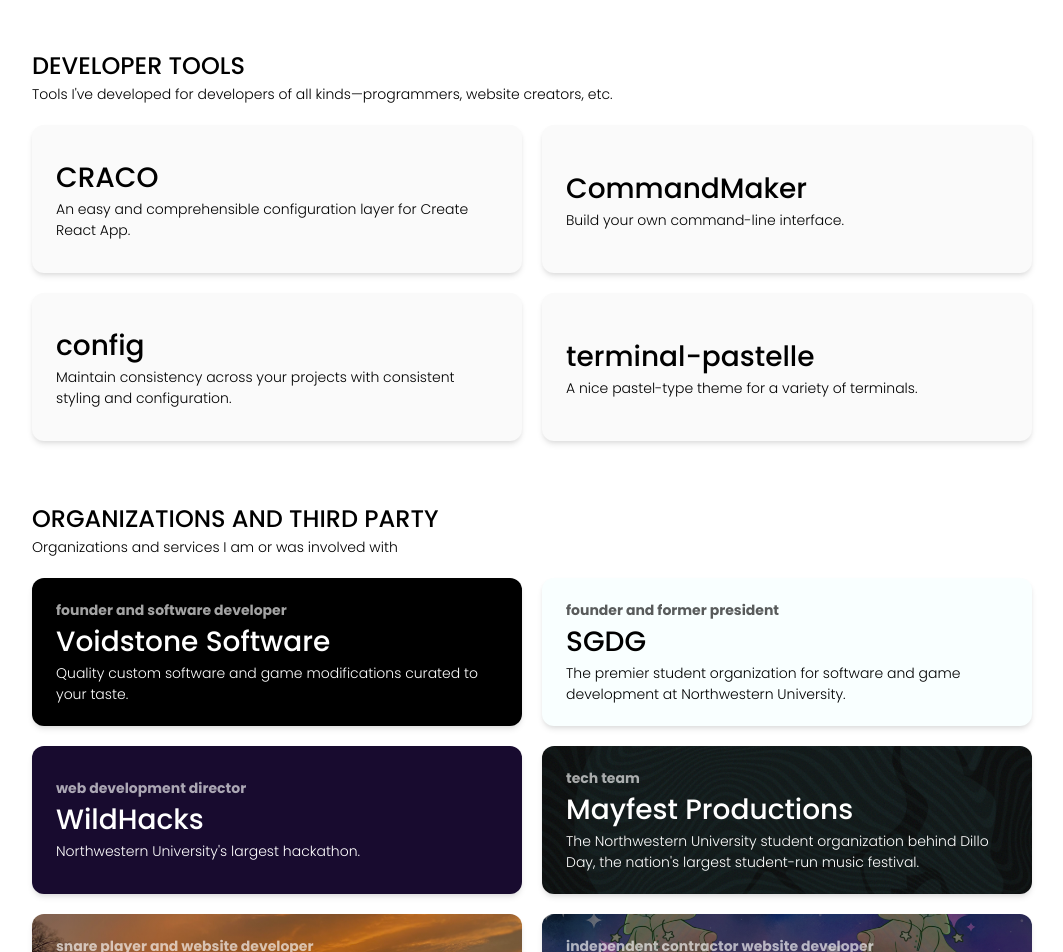
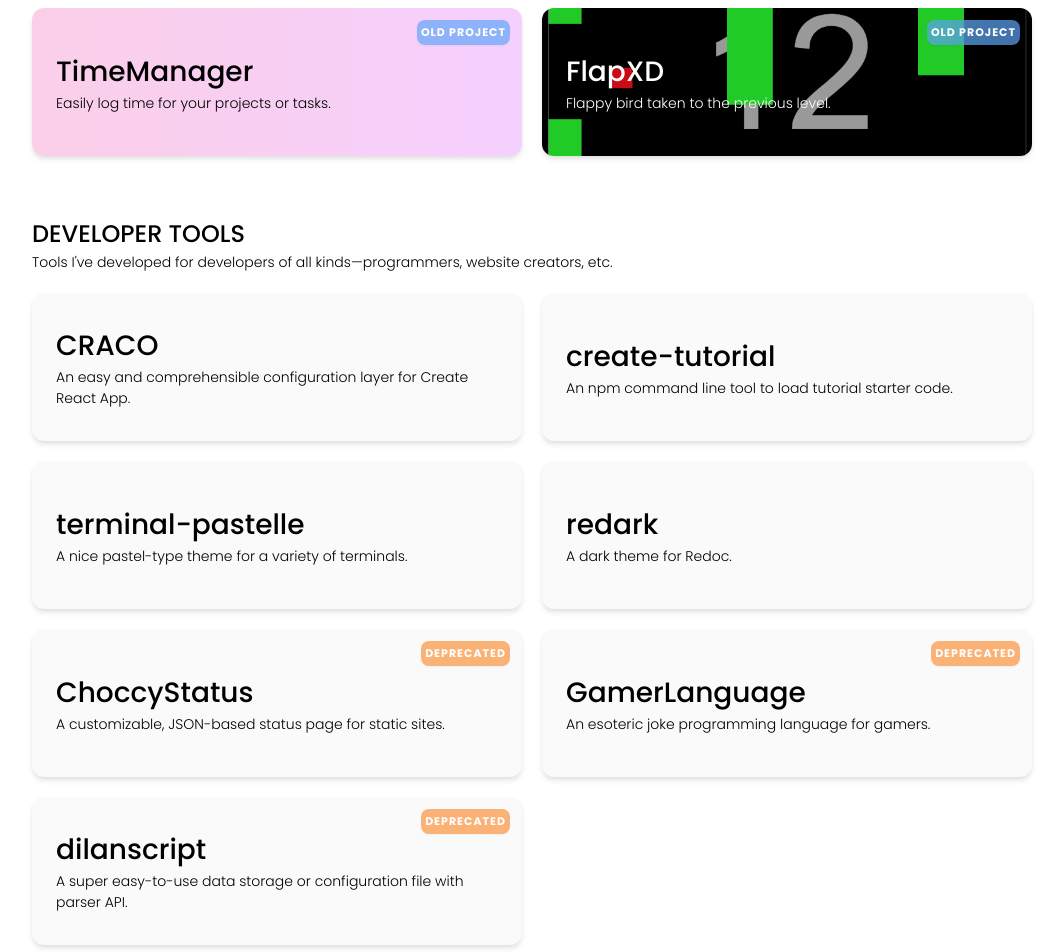
Before and after one commit to dilanx/dilanxd.com, a SvelteKit app: page /projects in a window 1280 px wide. Shown: the part 580-1532 px from the top of the page, without its empty margins (108-1171 px from the left). Built offline with nearby package versions, Linux system fonts and the light colour scheme.

Commit message:
content update

```diff
--- a/src/lib/common.ts
+++ b/src/lib/common.ts
@@ -10,6 +10,12 @@
   to?: string;
   image: string;
   alt: string;
+}
+
+export interface Badge {
+  text: string;
+  color: string;
+  size?: 'sm' | 'md';
 }
 
 export const lm = (route: string): DisplayLink => ({
--- a/src/lib/components/Bubble.svelte
+++ b/src/lib/components/Bubble.svelte
@@ -1,4 +1,6 @@
 <script lang="ts">
+  import type { Badge } from '$lib/common';
+  import BubbleBadge from './_bubble/BubbleBadge.svelte';
   import BubbleConditionalLink from './_bubble/BubbleConditionalLink.svelte';
 
   export let to: string | undefined = undefined;
@@ -9,10 +11,36 @@
 
   export let backgroundColor: string | undefined = undefined;
   export let backgroundImage: string | undefined = undefined;
-  //let defaultColor =
-  !backgroundColor && !backgroundImage ? '#fafafa' : undefined;
+  export let borderColor: string | undefined = undefined;
+
+  export let badges: Badge[] = [];
 
   export let dark = false;
+
+  export let old = false;
+  if (old) {
+    badges.push({
+      text: 'OLD PROJECT',
+      color: '#60a5fab0',
+    });
+  }
+
+  export let deprecated = false;
+  if (deprecated) {
+    badges.push({
+      text: 'DEPRECATED',
+      color: '#fb923cb0',
+    });
+  }
+
+  export let date = '';
+  if (date) {
+    badges.push({
+      text: date,
+      color: '#646464a0',
+      size: 'md',
+    });
+  }
 </script>
 
 <BubbleConditionalLink {to} {newTab}>
@@ -23,6 +51,7 @@
     class:no-bg={!backgroundColor && !backgroundImage}
     style:background-color={backgroundColor}
     style:background-image={backgroundImage}
+    style:border-color={borderColor}
     style:cursor={to ? 'pointer' : 'not-allowed'}
   >
     {#if role}
@@ -32,13 +61,21 @@
     {#if description}
       <p class="desc">{description}</p>
     {/if}
+    {#if badges.length > 0}
+      <div class="badges">
+        {#each badges as badge}
+          <BubbleBadge {badge} />
+        {/each}
+      </div>
+    {/if}
   </div>
 </BubbleConditionalLink>
 
 <style lang="scss">
   @use '../theme';
 
-  div {
+  .content {
+    position: relative;
     height: 132px;
     box-shadow: rgba(0, 0, 0, 0.1) 0px 4px 6px -1px,
       rgba(0, 0, 0, 0.06) 0px 2px 4px -1px;
@@ -66,9 +103,9 @@
     }
 
     &:hover {
-      border-color: theme.$link-primary;
+      border-color: theme.$link-primary !important;
       &.no-link {
-        border-color: theme.$link-disabled;
+        border-color: theme.$link-disabled !important;
       }
     }
 
@@ -89,5 +126,13 @@
       margin: 0;
       opacity: 0.64;
     }
+
+    .badges {
+      position: absolute;
+      top: 8px;
+      right: 8px;
+      display: flex;
+      gap: 8px;
+    }
   }
 </style>
--- a/src/lib/components/LinkButtons.svelte
+++ b/src/lib/components/LinkButtons.svelte
@@ -31,6 +31,7 @@
     display: flex;
     flex-wrap: wrap;
     justify-content: center;
+    gap: 8px;
     &.margin {
       margin: 24px;
     }
@@ -78,22 +79,25 @@
 
     &.mobileVertical {
       @include theme.sm {
-        flex-direction: column;
+        //flex-direction: column;
         align-items: center;
-        flex-wrap: nowrap;
+        flex-wrap: wrap;
 
         a {
-          width: 220px;
+          width: 128px;
+          height: 128px;
+          flex-direction: column;
+          justify-content: center;
+          align-items: center;
         }
 
         i {
-          //text-align: center;
-          //flex: 30%;
+          font-size: 32px;
         }
 
         p {
-          text-align: right;
-          flex: 1 0 auto;
+          text-align: center;
+          font-size: 16px;
           //flex: 70%;
         }
       }
--- /dev/null
+++ b/src/lib/components/_bubble/BubbleBadge.svelte
@@ -0,0 +1,37 @@
+<script lang="ts">
+  import type { Badge } from '$lib/common';
+
+  export let badge: Badge;
+</script>
+
+<div style:background-color={badge.color} class={badge.size || 'sm'}>
+  <p>{badge.text}</p>
+</div>
+
+<style lang="scss">
+  @use '../../theme';
+
+  div {
+    padding: 4px;
+    border-radius: 8px;
+    //border: 2px solid;
+    backdrop-filter: blur(32px);
+    -webkit-backdrop-filter: blur(32px);
+    box-shadow: rgba(0, 0, 0, 0.05) 0px 1px 2px 0px;
+
+    &.sm {
+      font-size: 11px;
+    }
+
+    &.md {
+      font-size: 13px;
+    }
+  }
+
+  p {
+    margin: 0;
+    font-weight: 800;
+    letter-spacing: 1px;
+    color: #ffffff;
+  }
+</style>
--- a/src/lib/components/_navigation/NavIconLink.svelte
+++ b/src/lib/components/_navigation/NavIconLink.svelte
@@ -4,7 +4,7 @@
 </script>
 
 <li>
-  <a href={to}> <i class={icon} /></a>
+  <a href={to} target="_blank" rel="noreferrer"><i class={icon} /></a>
 </li>
 
 <style lang="scss">
--- a/src/routes/projects/+page.svelte
+++ b/src/routes/projects/+page.svelte
@@ -61,6 +61,29 @@
       description="Simplify your browser's clipboard."
       backgroundImage="linear-gradient(to right, #ffe9e9, #e9ffe9)"
     />
+    <Bubble
+      to="https://github.com/dilanx/TimeManager"
+      newTab
+      title="TimeManager"
+      description="Easily log time for your projects or tasks."
+      backgroundImage="linear-gradient(to right, #fbcfe8, #f5d0fe)"
+      old
+    />
+    <Bubble
+      to="https://docs.dilanxd.com/flapxd"
+      newTab
+      title="FlapXD"
+      description="Flappy bird taken to the previous level."
+      backgroundImage="
+        linear-gradient(
+          rgba(0, 0, 0, 0.2),
+          rgba(0, 0, 0, 0.2)
+        ),
+        url('/images/flapxd.png')
+      "
+      dark
+      old
+    />
   </BubbleContainer>
 </Section>
 
@@ -81,19 +104,43 @@
       description="An easy and comprehensible configuration layer for Create React App."
     />
     <Bubble
-      title="CommandMaker"
-      description="Build your own command-line interface."
-    />
-    <Bubble
-      to="https://github.com/dilanx/config"
+      to="https://github.com/dilanx/create-tutorial"
       newTab
-      title="config"
-      description="Maintain consistency across your projects with consistent styling and configuration."
+      title="create-tutorial"
+      description="An npm command line tool to load tutorial starter code."
     />
     <Bubble
       to="https://github.com/dilanx/terminal-pastelle"
+      newTab
       title="terminal-pastelle"
       description="A nice pastel-type theme for a variety of terminals."
+    />
+    <Bubble
+      to="https://github.com/dilanx/redark"
+      newTab
+      title="redark"
+      description="A dark theme for Redoc."
+    />
+    <Bubble
+      to="https://github.com/dilanx/ChoccyStatus"
+      newTab
+      title="ChoccyStatus"
+      description="A customizable, JSON-based status page for static sites."
+      deprecated
+    />
+    <Bubble
+      to="https://github.com/dilanx/GamerLanguage"
+      newTab
+      title="GamerLanguage"
+      description="An esoteric joke programming language for gamers."
+      deprecated
+    />
+    <Bubble
+      to="https://github.com/dilanx/dilanscript"
+      newTab
+      title="dilanscript"
+      description="A super easy-to-use data storage or configuration file with parser API."
+      deprecated
     />
   </BubbleContainer>
 </Section>
@@ -108,33 +155,21 @@
 >
   <BubbleContainer>
     <Bubble
-      title="Voidstone Software"
-      description="Quality custom software and game modifications curated to your taste."
-      backgroundColor="black"
-      role="founder and software developer"
-      dark
-    />
-    <Bubble
-      title="SGDG"
-      description="The premier student organization for software and game development at Northwestern University."
-      backgroundColor="#f9ffff"
-      role="founder and former president"
-    />
-    <Bubble
       to="https://www.wildhacks.net"
       newTab
       title="WildHacks"
       description="Northwestern University's largest hackathon."
-      role="web development director"
+      role="director"
       backgroundColor="#180b2f"
       dark
+      date="2022 +"
     />
     <Bubble
       to="https://dilloday.com"
       newTab
       title="Mayfest Productions"
       description="The Northwestern University student organization behind Dillo Day, the nation's largest student-run music festival."
-      role="tech team"
+      role="tech team software developer"
       backgroundImage="
         linear-gradient(
           rgba(0, 0, 0, 0.2),
@@ -143,6 +178,7 @@
         url('/images/dilloday.jpeg')
       "
       dark
+      date="2022 +"
     />
     <Bubble
       to="https://www.nudrumline.org"
@@ -158,21 +194,24 @@
         url('/images/drumline.jpg')
       "
       dark
+      date="2020 - 2022"
     />
     <Bubble
-      to="https://www.overture.games"
+      title="SGDG"
+      description="The premier student organization for software and game development at Northwestern University."
+      backgroundColor="#f9ffff"
+      role="founder and former president"
+      date="2021 - 2022"
+    />
+    <Bubble
+      to="https://voidstone.dilanxd.com"
       newTab
-      title="Overture Games"
-      description="A game development startup at Northwestern University focusing on improving the practicing experience of musicians."
-      role="independent contractor website developer"
-      backgroundImage="
-        linear-gradient(
-          rgba(0, 0, 0, 0.2),
-          rgba(0, 0, 0, 0.2)
-        ),
-        url('/images/overture-games.jpg')
-      "
+      title="Voidstone Software"
+      description="Quality custom software and game modifications curated to your taste."
+      backgroundColor="black"
+      role="founder and software developer"
       dark
+      date="2015 - 2020"
     />
   </BubbleContainer>
 </Section>
@@ -216,6 +255,37 @@
   </BubbleContainer>
 </Section>
 
+<Section
+  wm
+  hs
+  label={{
+    title: 'DEVELOPER RESOURCES',
+    subtitle:
+      'Resources and configuration presets for myself and other developers',
+  }}
+>
+  <BubbleContainer>
+    <Bubble
+      to="https://github.com/dilanx/config"
+      newTab
+      title="config"
+      description="Maintain consistency across your projects with consistent styling and configuration."
+    />
+    <Bubble
+      to="https://github.com/dilanx/avatar"
+      newTab
+      title="avatar"
+      description="A simple letter-color avatar component for auth.dilanxd.com avatars."
+    />
+    <Bubble
+      to="https://github.com/dilanx/themes"
+      newTab
+      title="themes"
+      description="A collection of themes used on my websites."
+    />
+  </BubbleContainer>
+</Section>
+
 <LinkButtons
   margin
   links={[
```
Also changed, not shown: static/images/flapxd.png (added).
